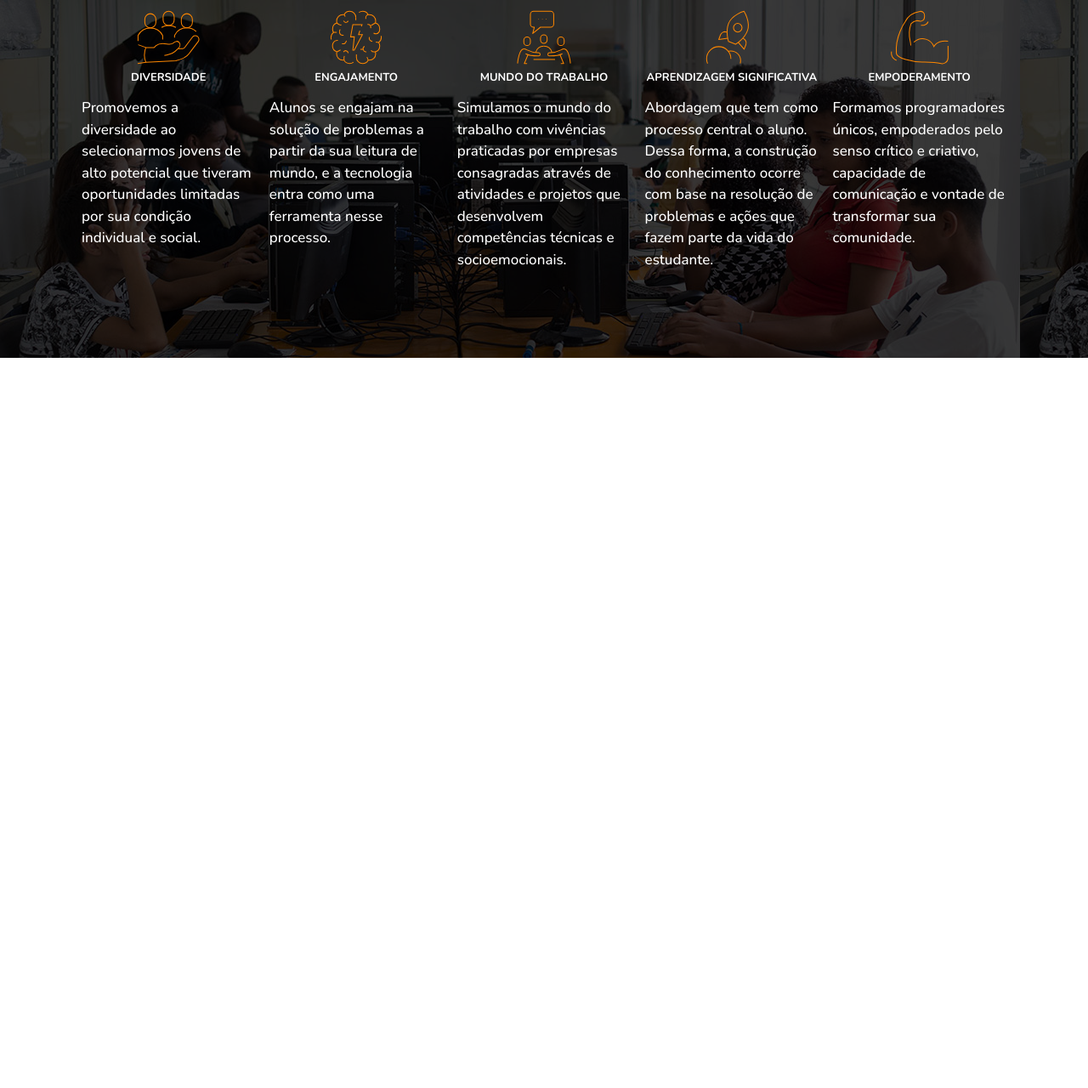
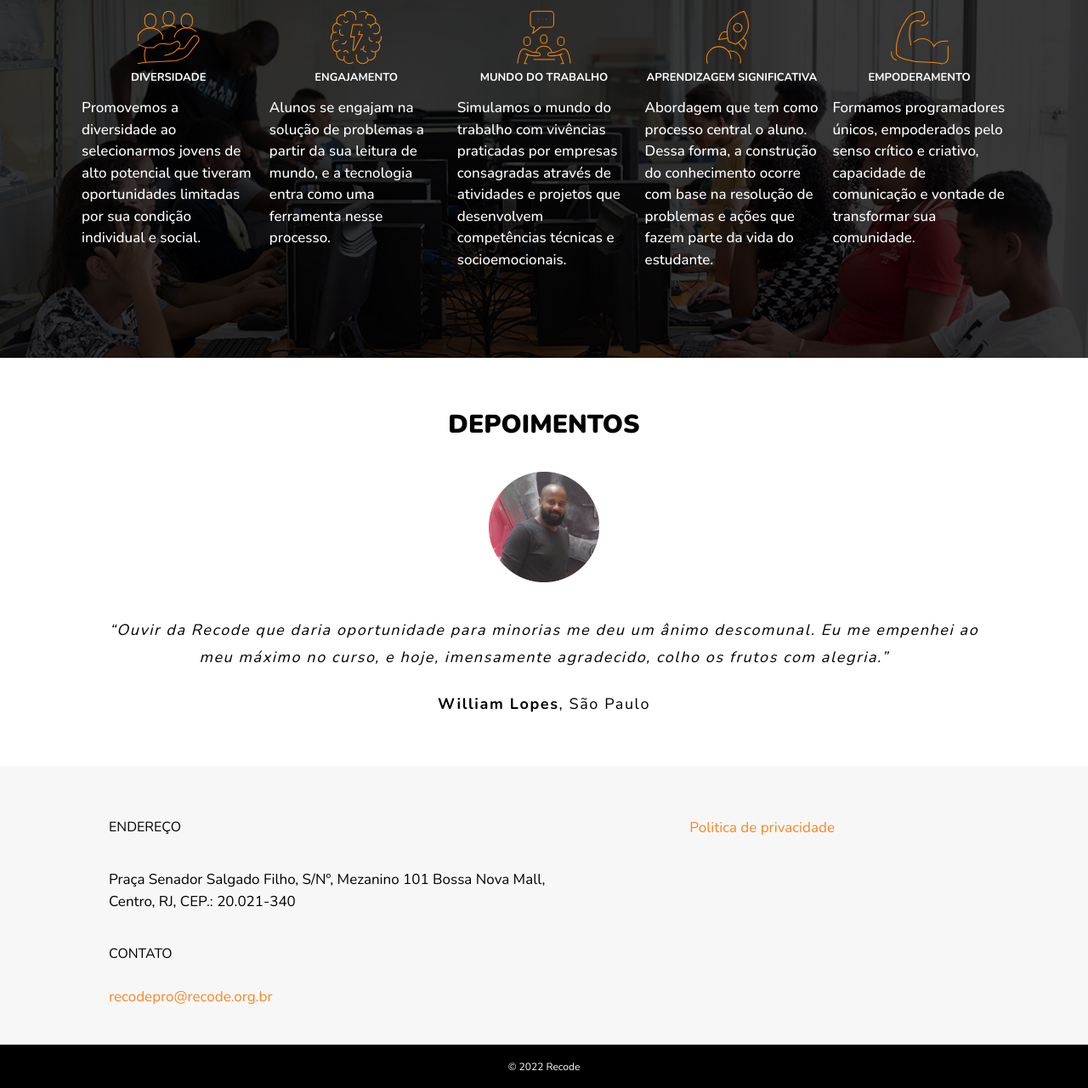
Before and after one commit to WillianStephano/RecodePro-Clone, a plain HTML site: page index.html in a window 1280 px wide. Shown: the part 1334-2614 px from the top of the page at 85% size. Before the commit the page ends 1755 px from the top, so only its background shows below. Drawn offline with nearby package versions, Linux system fonts and the light colour scheme; a script that the page names is missing.

Commit message:
Criação de seção "Depoimentos" e "rodape"

```diff
--- a/CSS/conteudo-principal.css
+++ b/CSS/conteudo-principal.css
@@ -119,6 +119,8 @@
 /* ################ Sobre ################## */
 .secao_valores{
    background-image: url(../Conteudo/meninos4_.jpg);
+   background-repeat: no-repeat;
+   background-size: cover;
    box-shadow: 100vh 100vh inset #000000c7;
    padding: 4% 0;
 }
@@ -164,3 +166,115 @@
    font-weight: 500;
    font-size: 17px;
 }
+
+
+/* ################ Depoimentos ################## */
+
+.secao_depoimentos{
+   width: 80%;
+   margin: 0% auto;
+   padding: 5% 0;
+}
+
+.titulo_depoimentos{
+   text-align: center;
+   text-transform: uppercase;
+   font-size: 30px;
+   font-weight: 900;
+}
+
+.secao_depoimentos .container{
+   display: flex;
+   flex-direction: column;
+   align-items: center;
+   row-gap: 30px;
+}
+
+.img_depoimentos{
+   width: 150px;
+}
+
+.txt_depoimentos{
+   text-align: center;
+   font-style: italic;
+   font-size: 18px;
+   font-weight: 400;
+   line-height: 1.8em;
+   letter-spacing: 0.1rem;
+}
+
+.autor_depoimentos{
+   font-size: 18px;
+   font-weight: 400;
+   letter-spacing: 0.1rem;
+}
+
+.nome_autor_depoimentos{
+   font-weight: 700;
+}
+
+/* ################ Depoimentos ################## */
+.rodape{
+   background-color: #F7F7F7;
+}
+
+.rodape .container{
+   width: 80%;
+   margin: 0 auto;
+   padding: 5% 0;
+   display: flex;
+   flex-direction: column;
+   flex-wrap: wrap;
+   height: 200px;
+}
+
+.titulo_rodape{
+   text-transform: uppercase;
+   font-size: 16px;
+}
+
+.endereco{
+   line-height: 1.5em;
+   font-size: 17px;
+   padding: 4% 0;
+}
+
+
+.titulo_contato{
+   text-transform: uppercase;
+   font-size: 16px;
+   margin-bottom: 5%;
+}
+
+.txt_contato a{
+   color: #fd8524;
+   text-decoration: none;
+   font-size: 17px;
+}
+
+.txt_contato a:hover{
+   color: #000000;
+   transition: 300ms;
+}
+
+.politica{
+   color: #fd8524;
+   text-decoration: none;
+   font-size: 17px;
+}
+
+.politica:hover{
+   color: #000000;
+   transition: 300ms;
+}
+
+.footer_final{
+   background-color: #000000;
+}
+
+.txt_footer_final{
+   color: #ffffff;
+   font-size: 12px;
+   text-align: center;
+   padding: 1.5% 0;
+}
--- a/index.html
+++ b/index.html
@@ -139,6 +139,39 @@
 
    </section>
 
+   <section class="secao_depoimentos">
+
+      <div class="container">
+         <h2 class="titulo_depoimentos">Depoimentos</h2>
+         <img class="img_depoimentos" src="Conteudo/autor-will.png" alt="">
+         <p class="txt_depoimentos">“Ouvir da Recode que daria oportunidade para minorias me deu um ânimo descomunal. Eu me
+            empenhei ao meu máximo no curso, e hoje, imensamente agradecido, colho os frutos com alegria.”
+         </p>
+         <p class="autor_depoimentos">
+            <strong class="nome_autor_depoimentos">William Lopes</strong>, São Paulo
+         </p>
+      </div>
+   </section>
+
+   <footer class="rodape">
+      <div class="container">
+         <h5 class="titulo_rodape">Endereço</h5>
+         <address class="endereco">
+            Praça Senador Salgado Filho, S/Nº, Mezanino 101 Bossa Nova Mall,<br>
+               Centro, RJ, CEP.: 20.021-340
+         </address>
+         <div class="contato">
+            <h5 class="titulo_contato">Contato</h5>
+            <p class="txt_contato"><a href="mailto:recodepro@recode.org.br">recodepro@recode.org.br</a></p>
+         </div>
+         <a class="politica" href="">Politica de privacidade</a>
+      </div>
+
+      <div class="footer_final">
+         <p class="txt_footer_final"> &copy; 2022 Recode</p>
+      </div>
+   </footer>
+
 </body>
 
 </html>
```
Also changed, not shown: Conteudo/autor-will.png (added).
